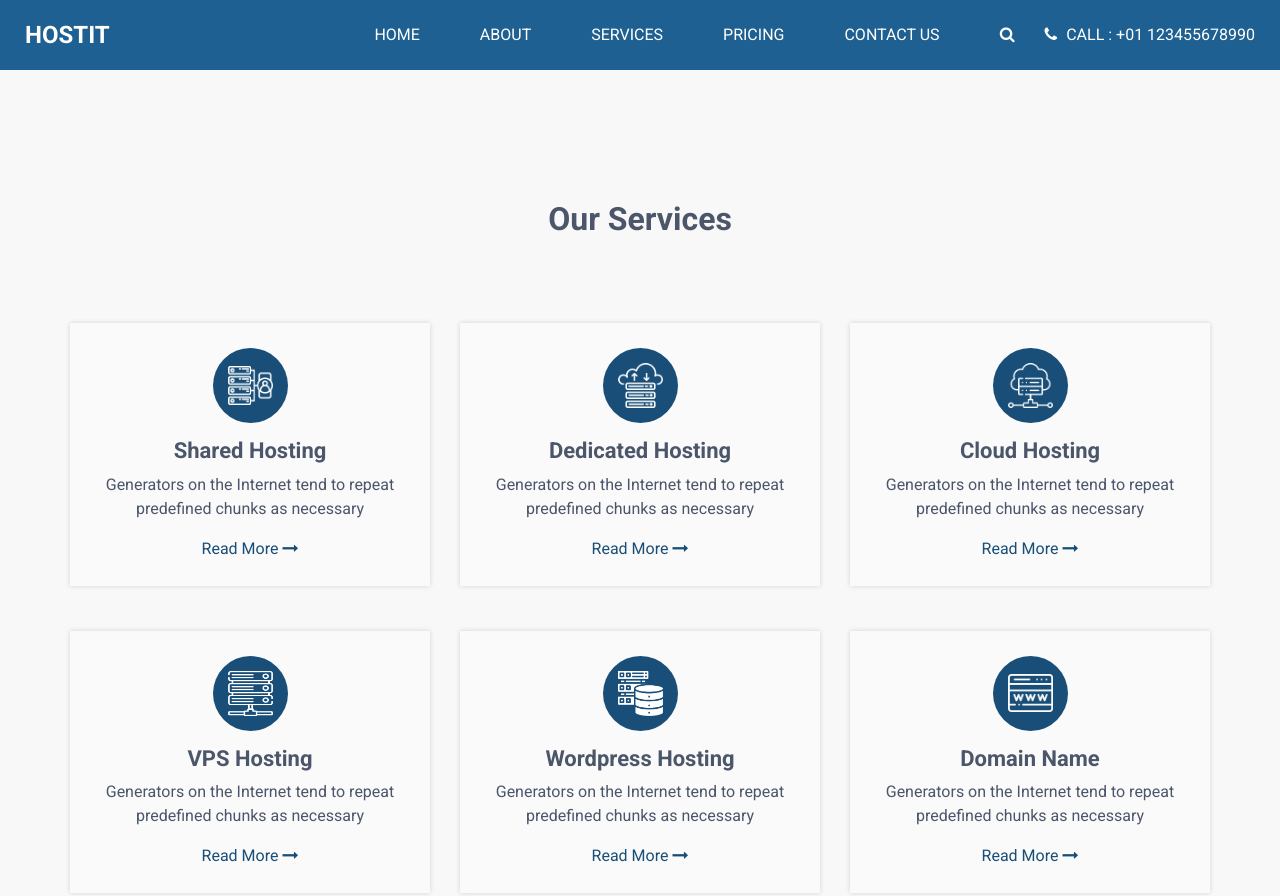
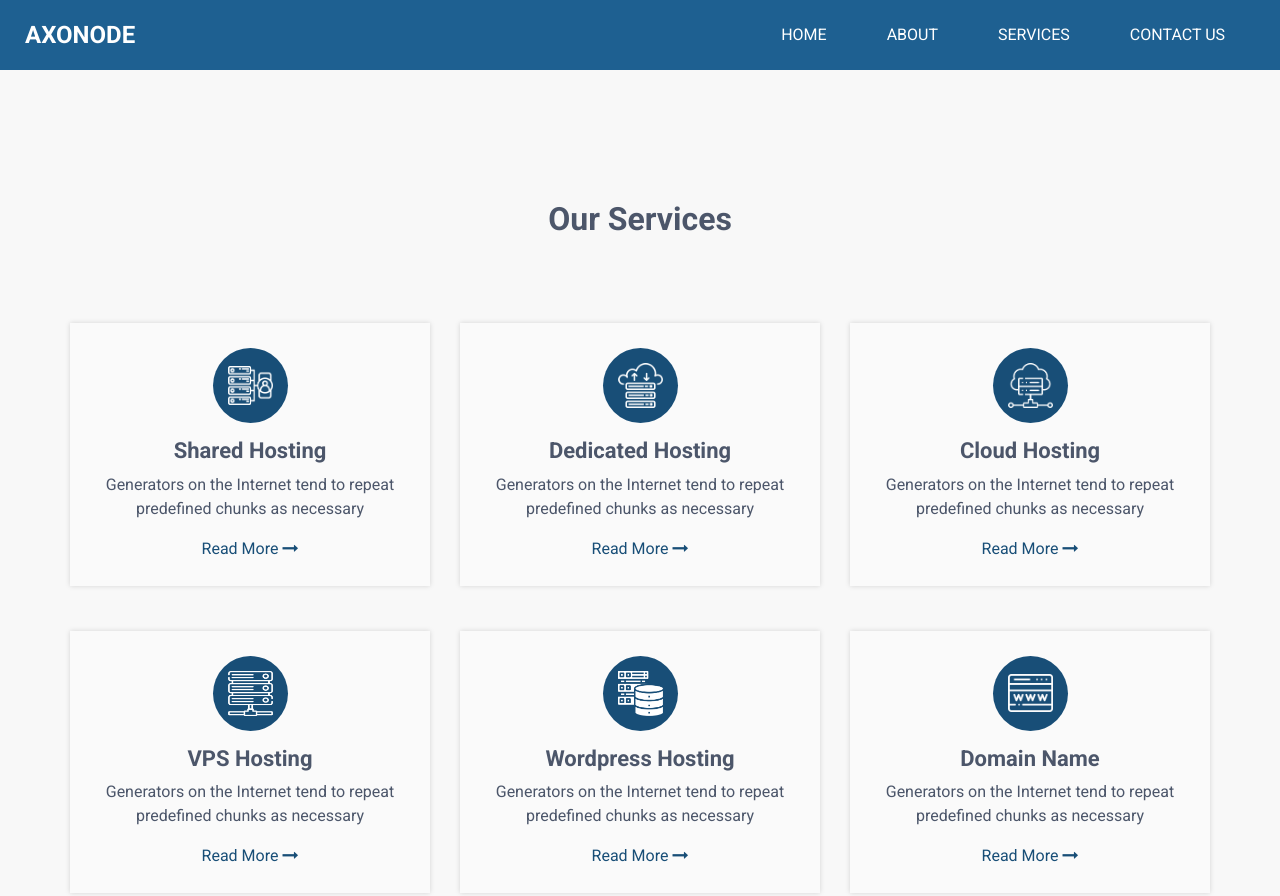
Before and after one commit to MrChileball/MrChileball.github.io, a website: page service.html in a window 1280 px wide. Shown: the top 896 px of the page. Drawn offline with Linux system fonts and the light colour scheme; a script that the page names is missing.

Commit message:
Topbar service.html

```diff
--- a/service.html
+++ b/service.html
@@ -40,7 +40,7 @@
       <div class="container-fluid">
         <nav class="navbar navbar-expand-lg custom_nav-container ">
           <a class="navbar-brand" href="index.html">
-            <span>Hostit</span>
+            <span>AxoNode</span>
           </a>
 
           <button class="navbar-toggler" type="button" data-toggle="collapse" data-target="#navbarSupportedContent" aria-controls="navbarSupportedContent" aria-expanded="false" aria-label="Toggle navigation">
@@ -49,35 +49,19 @@
 
           <div class="collapse navbar-collapse" id="navbarSupportedContent">
             <ul class="navbar-nav  ml-auto">
-              <li class="nav-item ">
+              <li class="nav-item active">
                 <a class="nav-link" href="index.html">Home <span class="sr-only">(current)</span></a>
               </li>
               <li class="nav-item">
                 <a class="nav-link" href="about.html"> About</a>
               </li>
-              <li class="nav-item active">
+              <li class="nav-item">
                 <a class="nav-link" href="service.html">Services</a>
-              </li>
-              <li class="nav-item">
-                <a class="nav-link" href="price.html">Pricing</a>
               </li>
               <li class="nav-item">
                 <a class="nav-link" href="contact.html">Contact Us</a>
               </li>
             </ul>
-            <div class="quote_btn-container">
-              <form class="form-inline">
-                <button class="btn   nav_search-btn" type="submit">
-                  <i class="fa fa-search" aria-hidden="true"></i>
-                </button>
-              </form>
-              <a href="">
-                <i class="fa fa-phone" aria-hidden="true"></i>
-                <span>
-                  Call : +01 123455678990
-                </span>
-              </a>
-            </div>
           </div>
         </nav>
       </div>
```
